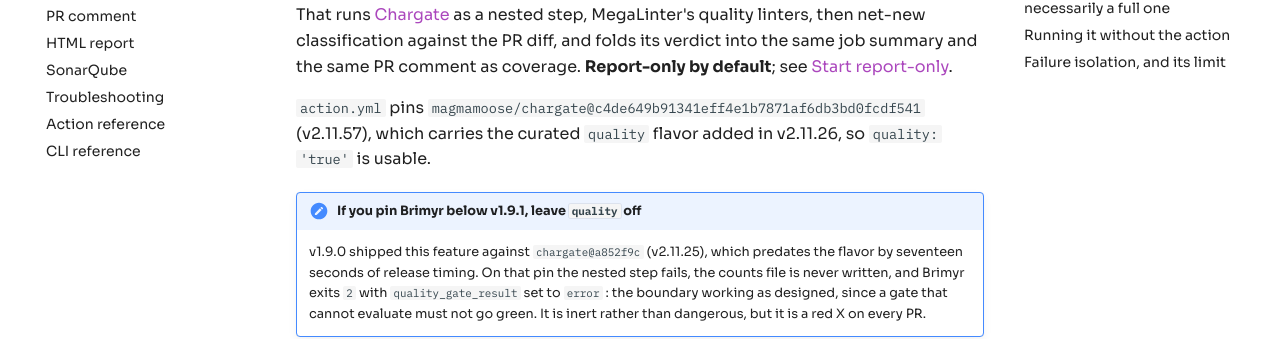
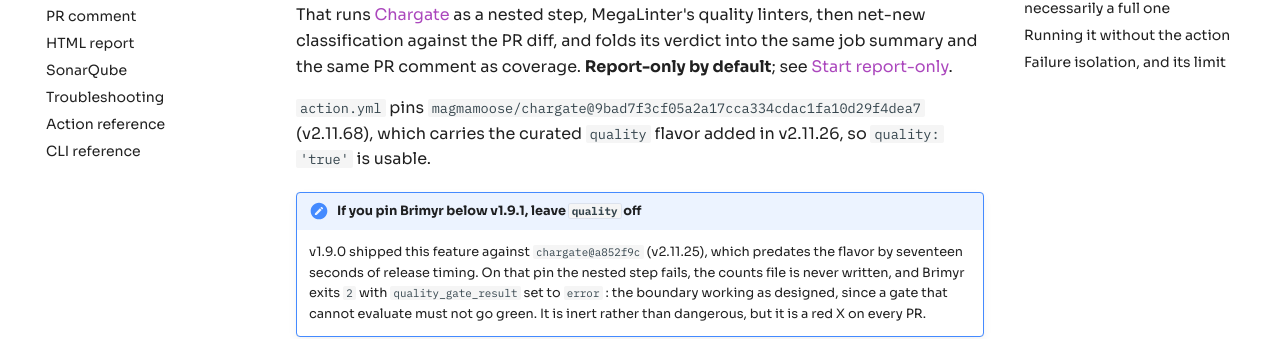
Before and after one commit to MagmaMoose/brimyr, an MkDocs documentation site: the page built from docs/quality-findings.md, in a window 1280 px wide and 900 px high. Shown: the part 364-703 px from the top of the window. Built offline with MkDocs 1.6.1 and Material for MkDocs 9.7.7, drawn with Linux system fonts in a browser that asks for light colours; comment, search, counter and statistics services are not loaded.

Commit message:
chore(deps): pin security.yml's chargate to v2.11.68, update the docs that quote it
Dependabot moved security.yml to 398ce63 (an untagged docs commit after
v2.11.68) but kept the "# v2.11.55" comment. Use the v2.11.68 commit that
action.yml already pins, and point the two docs pages at it.

```diff
--- a/docs/quality-findings.md
+++ b/docs/quality-findings.md
@@ -17,8 +17,8 @@
 its verdict into the same job summary and the same PR comment as coverage.
 **Report-only by default**; see [Start report-only](#start-report-only).
 
-`action.yml` pins `magmamoose/chargate@c4de649b91341eff4e1b7871af6db3bd0fcdf541`
-(v2.11.57), which carries the curated `quality` flavor added in v2.11.26, so
+`action.yml` pins `magmamoose/chargate@9bad7f3cf05a2a17cca334cdac1fa10d29f4dea7`
+(v2.11.68), which carries the curated `quality` flavor added in v2.11.26, so
 `quality: 'true'` is usable.
 
 !!! note "If you pin Brimyr below v1.9.1, leave `quality` off"
```
Also changed, not shown: docs/action.md (+2 -2 lines), 1 other file.
